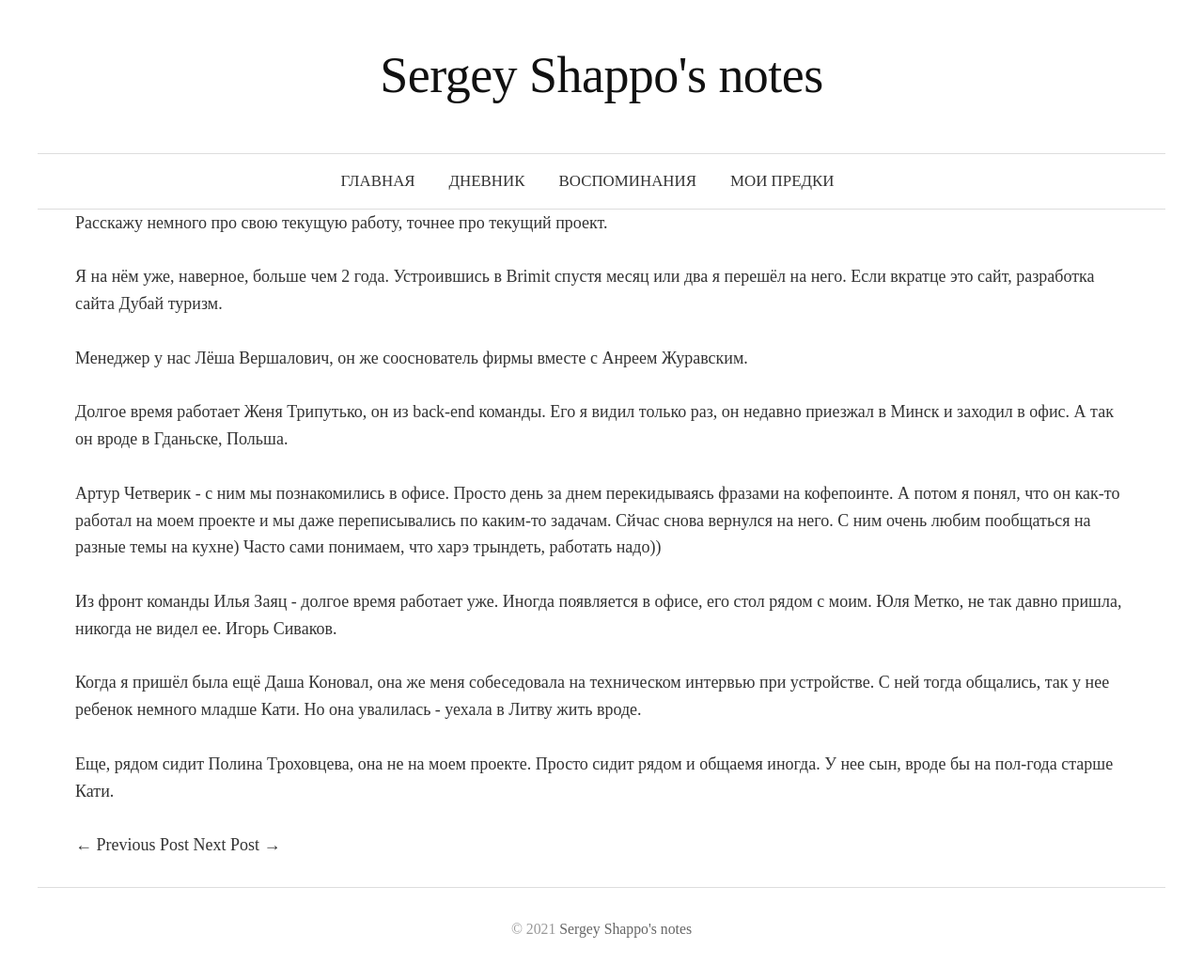
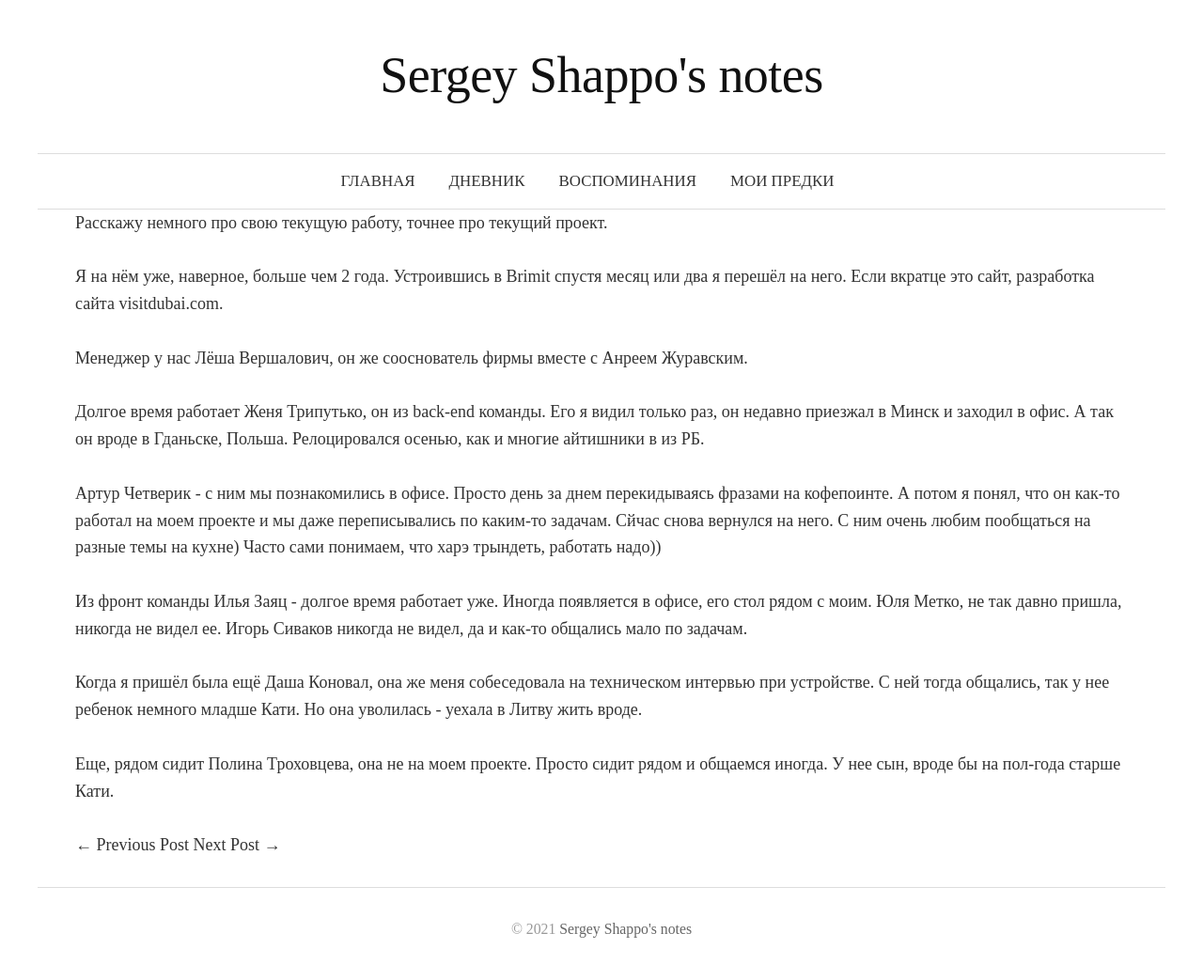
Before and after one commit to srgshpp/srgshpp.github.io, a Jekyll site: the page built from _posts/2022-09-20-work.md, in a window 1280 px wide. Shown: the whole page at 94% size. Built offline with Jekyll 4.4.1, drawn with Linux system fonts in a browser that asks for light colours; our own code applies the rules of GitHub Pages for plain Markdown files.

Commit message:
Update 2022-09-20-work.md

```diff
--- a/_posts/2022-09-20-work.md
+++ b/_posts/2022-09-20-work.md
@@ -6,13 +6,13 @@ published: true
 
 Я на нём уже, наверное, больше чем 2 года.
 Устроившись в Brimit спустя месяц или два я перешёл на него.
-Если вкратце это сайт, разработка сайта [Дубай туризм](https://www.visitdubai.com/).
+Если вкратце это сайт, разработка сайта [visitdubai.com](https://www.visitdubai.com/).
 
 Менеджер у нас Лёша Вершалович, он же сооснователь фирмы вместе с Анреем Журавским.
 
 Долгое время работает Женя Трипутько, он из back-end команды.
 Его я видил только раз, он недавно приезжал в Минск и заходил в офис.
-А так он вроде в Гданьске, Польша.
+А так он вроде в Гданьске, Польша. Релоцировался осенью, как и многие айтишники в из РБ.
 
 Артур Четверик - с ним мы познакомились в офисе. Просто день за днем перекидываясь фразами на кофепоинте.
 А потом я понял, что он как-то работал на моем проекте и мы даже переписывались по каким-то задачам.
@@ -22,11 +22,11 @@ published: true
 
 Из фронт команды Илья Заяц - долгое время работает уже. Иногда появляется в офисе, его стол рядом с моим.
 Юля Метко, не так давно пришла, никогда не видел ее.
-Игорь Сиваков.
+Игорь Сиваков никогда не видел, да и как-то общались мало по задачам.
 
 Когда я пришёл была ещё Даша Коновал, она же меня собеседовала на техническом интервью при устройстве. С ней тогда общались, так у нее ребенок немного младше Кати.
-Но она увалилась - уехала в Литву жить вроде.
+Но она уволилась - уехала в Литву жить вроде.
 
 Еще, рядом сидит Полина Троховцева, она не на моем проекте.
-Просто сидит рядом и общаемя иногда.
+Просто сидит рядом и общаемся иногда.
 У нее сын, вроде бы на пол-года старше Кати.
```
